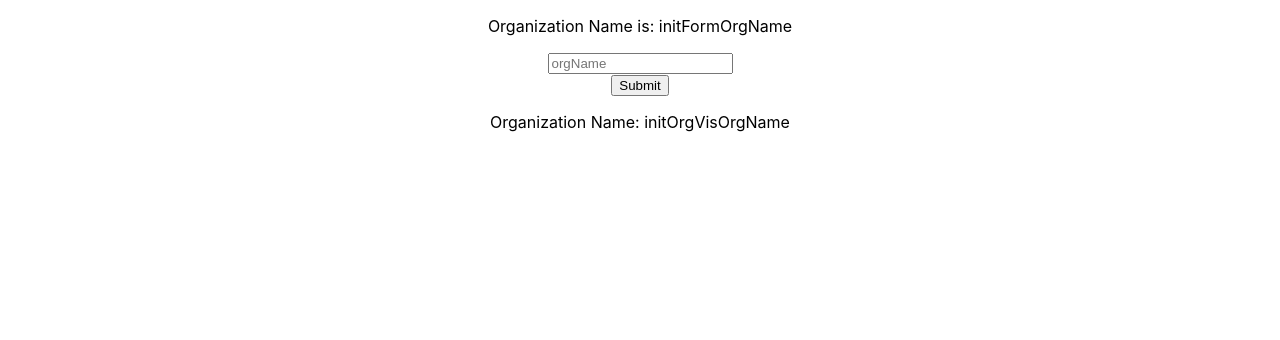
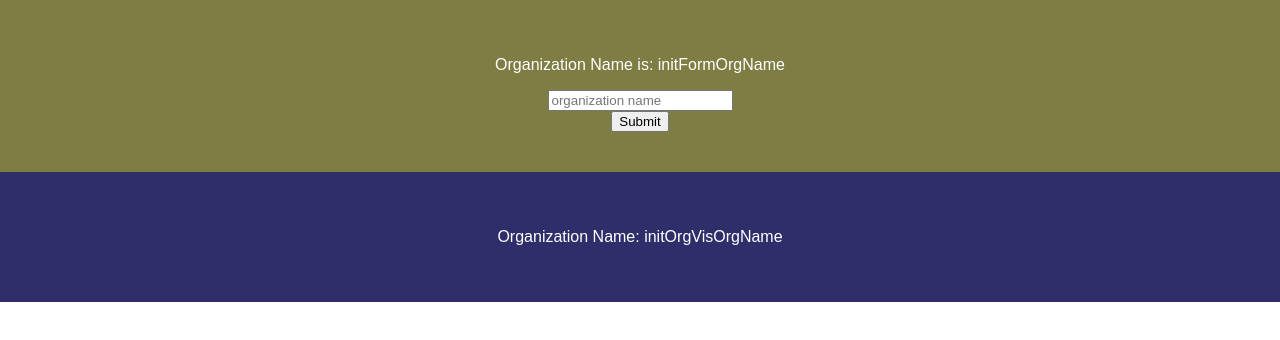
Before and after one commit to snetters/ttp, a React (Create React App) app: page / in a window 1280 px wide. Shown: the top 340 px of the page. Built offline with nearby package versions, Linux system fonts and the light colour scheme.

Commit message:
Initial Stying

```diff
--- a/src/App.css
+++ b/src/App.css
@@ -2,7 +2,8 @@
   text-align: center;
 }
 
-.App-logo {
+/* This is cool to keep for ref */
+/* .App-logo {
   height: 40vmin;
   pointer-events: none;
 }
@@ -11,7 +12,7 @@
   .App-logo {
     animation: App-logo-spin infinite 20s linear;
   }
-}
+} */
 
 .App-header {
   background-color: #282c34;
--- a/src/App.js
+++ b/src/App.js
@@ -1,7 +1,8 @@
 import React from 'react';
 
-import Form from "./components/Form"
-import OrgVis from "./components/OrgVis"
+import Form from "./components/Form/Form"
+
+import OrgVis from "./components/OrgVis/OrgVis"
 
 import './App.css';
 
@@ -11,20 +12,17 @@ class App extends React.Component {
     this.state = {
       currentOrgName: 'initCurrentOrgName'
     }
-    this.apiCall.bind(this);
   }
 
-  apiCall() {
-    return
-  }
 
   render() {
     return (
       <div className="App">
 
         <Form saveUp={s => {
-          console.log("parent saveUp response s=", s)
-          this.setState({ currentOrgName: s.orgName })}} />
+          console.log("parent saveUp response s =", s)
+          this.setState({ currentOrgName: s.orgName })}}
+        />
 
         <OrgVis saveDown={this.state}/>
 
--- a/src/components/Form.js
+++ /dev/null
@@ -1,75 +0,0 @@
-import React, {useState, useEffect} from 'react';
-
-import axios from 'axios';
-
-class Form extends React.Component {
-  constructor(props) {
-    super(props)
-    console.log(this.props)
-    this.state = {
-      orgName: ''
-    }
-    this.handleInputChange = this.handleInputChange.bind(this);
-    this.handleSubmit = this.handleSubmit.bind(this);
-    // this.orgSearch = this.orgSearch.bind(this);
-  }
-
-
-
-  handleInputChange = (event) => {
-    console.log("Org Name: ", event.target.value);
-    this.setState({ [event.target.name]: event.target.value });
-  }
-
-  handleSubmit = (event) => {
-    event.preventDefault()
-    console.log("submitted form=", this.state)
-    // PROPS call here
-    this.props.saveUp( this.state );
-  };
-
-
-
-
-  componentDidMount() {
-    this.setState({ orgName: "initFormOrgName" })
-  }
-
-  // orgSearch(orgName) {
-  //   // axios.post('/backend/formAPI', orgName)
-  //   //     .then(response =>
-  //   //       console.log("orgSearch formAPI response=", response)
-  //   //       //this.setState({ articleId: response.data.id })
-  //   //     );
-
-  //   const [currentTime, setCurrentTime] = useState(0);
-
-  //   useEffect(() => {
-  //     fetch('/backend/time').then(res => res.json()).then(data => {
-  //       console.log(data.time)
-  //     });
-  //   }, []);
-  // }
-
-  render() {
-    const {orgName} = this.state
-
-    return (
-      <div className="Form">
-        <p>Organization Name is: {orgName}</p>
-
-        <form onSubmit={this.handleSubmit}>
-
-          <input type="text" placeholder='orgName' name="orgName" onChange={this.handleInputChange}/>
-          <br></br>
-
-          <button type="submit">Submit</button>
-          <br></br>
-
-        </form>
-      </div>
-      );
-  }
-}
-
-export default Form
--- /dev/null
+++ b/src/components/Form/Form.css
@@ -0,0 +1,7 @@
+.Form {
+    background-color: #7e7d43;
+    color: white;
+    padding: 40px;
+    font-family: Arial;
+    text-align: center;
+}
--- /dev/null
+++ b/src/components/Form/Form.js
@@ -0,0 +1,106 @@
+import React from 'react';
+
+import './Form.css'
+
+import axios from 'axios';
+
+class Form extends React.Component {
+  constructor(props) {
+    super(props)
+    this.state = {
+      orgName: ''
+    }
+
+    this.handleInputChange = this.handleInputChange.bind(this)
+    this.handleSubmit = this.handleSubmit.bind(this)
+    this.timeGetReq = this.timeGetReq.bind(this)
+    this.formGetReq = this.formGetReq.bind(this)
+  }
+
+
+
+  handleInputChange = (event) => {
+    console.log("org name change to: ", event.target.value);
+    this.setState({ [event.target.name]: event.target.value });
+  }
+
+  handleSubmit = (event) => {
+    event.preventDefault()
+    console.log("submitted form =", this.state)
+
+    // API request
+    this.formGetReq(this.state.orgName)
+
+    // PROPS call here
+    this.props.saveUp( this.state );
+  }
+
+
+
+
+  timeGetReq() {
+    var axios = require('axios');
+
+    var config = {
+      method: 'get',
+      url: 'http://localhost:3000/backend/time',
+      headers: { }
+    };
+
+    axios(config)
+    .then(function (response) {
+      console.log(JSON.stringify(response.data));
+    })
+    .catch(function (error) {
+      console.log(error);
+    });
+  }
+
+
+
+  formGetReq(cON) {
+    axios.get('http://localhost:3000/backend/formAPI', {
+      params: {
+        orgName: cON
+      }
+    })
+    .then(function (response) {
+      // API output data
+      console.log(response.data);
+      // What you want to do with the API output data
+    })
+    .catch(function (error) {
+      console.log(error);
+    });
+  }
+
+
+
+
+
+  componentDidMount() {
+    this.setState({ orgName: "initFormOrgName" })
+  }
+
+  render() {
+    const {orgName} = this.state
+
+    return (
+      <div className="Form">
+        <p>Organization Name is: {orgName}</p>
+
+        <form onSubmit={this.handleSubmit}>
+
+          <input type="text" placeholder='organization name' name="orgName" onChange={this.handleInputChange}/>
+          <br></br>
+
+          <button type="submit">Submit</button>
+          <br></br>
+
+        </form>
+      </div>
+      );
+  }
+}
+
+export default Form
--- /dev/null
+++ b/src/components/OrgVis/OrgVis.css
@@ -0,0 +1,7 @@
+.OrgVis {
+    background-color: #2f2e6b;
+    color: white;
+    padding: 40px;
+    font-family: Arial;
+    text-align: center;
+}
--- a/src/components/OrgVis.js
+++ b/src/components/OrgVis/OrgVis.js
@@ -1,4 +1,6 @@
 import React from 'react';
+
+import './OrgVis.css'
 
 class OrgVis extends React.Component {
     constructor(props) {
@@ -10,13 +12,13 @@ class OrgVis extends React.Component {
 
     componentWillReceiveProps(nextProps) {
         var cON = nextProps.saveDown.currentOrgName
-        console.log("oV cWRP orgName", cON)
+        console.log("oV cWRP orgName =", cON)
         this.setState({ cOrgName: cON })
     }
 
     render() {
         return (
-            <div >
+            <div className="OrgVis">
                 <p>Organization Name: {this.state.cOrgName}</p>
             </div>
         )
```
Also changed, not shown: src/logo.svg (deleted), 1 other file (tests, documents, lock files or other folders).
